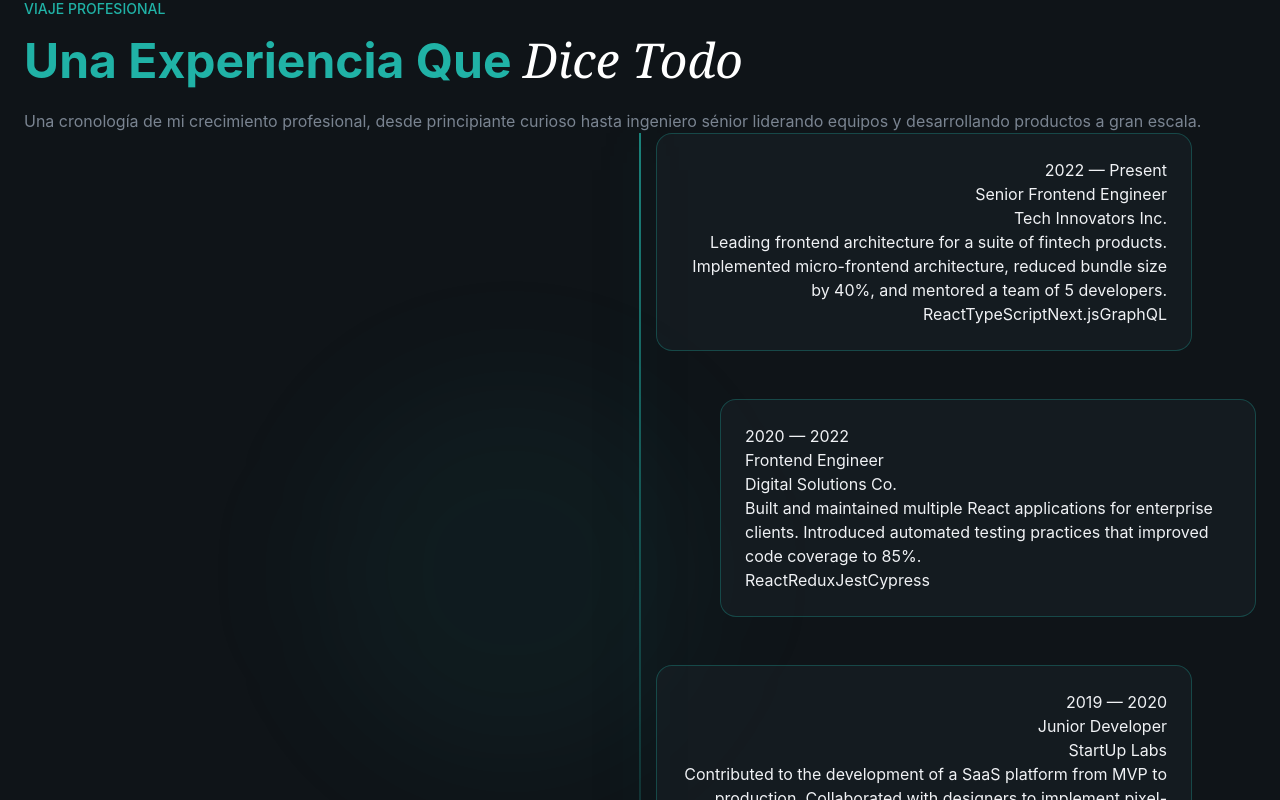
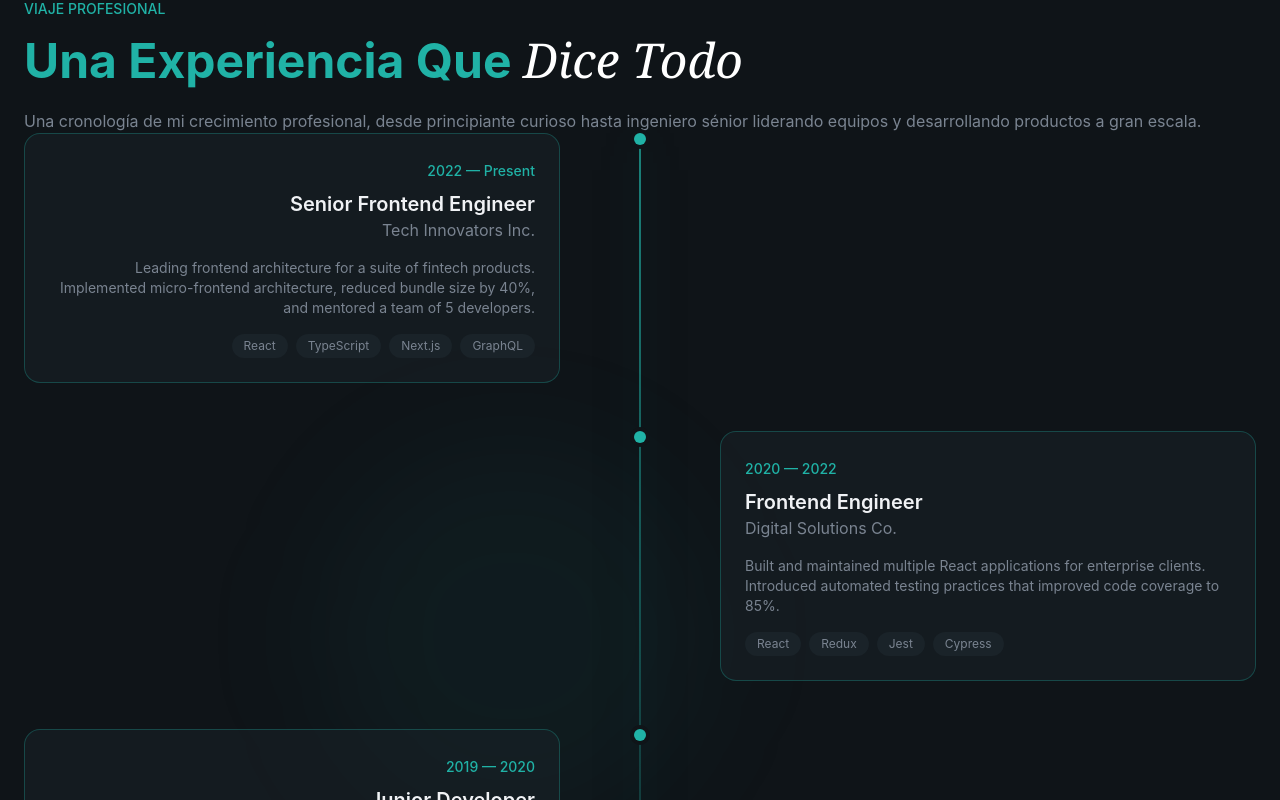
Before and after one commit to AntonioCastro12/portafolio, a React (Vite) app: page / in a window 1280 px wide. Shown: the part 4280-5080 px from the top of the page. Built offline with nearby package versions, Linux system fonts and the light colour scheme.

Commit message:
Linea de tiempo

```diff
--- a/src/sections/Experience.jsx
+++ b/src/sections/Experience.jsx
@@ -73,19 +73,23 @@
             <div key={idx} className="relative grid md:grid-cols-2 gap-8 animate-fade-in">
 
               {/*TimeLine Dot*/}
-              <div></div>
+              <div className="absolute left-0 md:left-1/2 top-0 w-3 h-3 bg-primary rounded-full -translate-x-1/2 ring-4 ring-background z-10">
+              {exp.current && (<span className="absolute inset-0 rounded-full bg-primary animate-ping opacity-75"/>)}
+              </div>
 
               {/*Content*/}
               <div className={`pl-8 md:pl-0 ${idx % 2 === 0 ? "md:pr-16 md:text-right" : "md:col-start-2 md:pl-16"}`}>
 
                 <div className={`glass p-6 rounded-2xl border border-primary/30 hover:border-prymary/50 transition-all duration-500`}>
-                  <span>{exp.period}</span>
-                  <h3>{exp.role}</h3>
-                  <p>{exp.company}</p>
-                  <p>{exp.description}</p>
-                  <div>
+                  <span className="text-sm text-primary font-medium">{exp.period}</span>
+                  <h3 className="text-xl font-semibold mt-2">{exp.role}</h3>
+                  <p className="text-muted-foreground">{exp.company}</p>
+                  <p className="text-sm text-muted-foreground mt-4">{exp.description}</p>
+                  <div className={`flex flex-wrap gap-2 mt-4 ${idx % 2=== 0 ? "md:justify-end" : ""}`}>
                     {exp.technologies.map((tech, techIdx) =>(
-                      <span>{tech}</span>
+                      <span
+                        key={techIdx}
+                      className="px-3 py-1 bg-surface text-xs rounded-full text-muted-foreground">{tech}</span>
                     ))}
                   </div>
                 </div>
```
